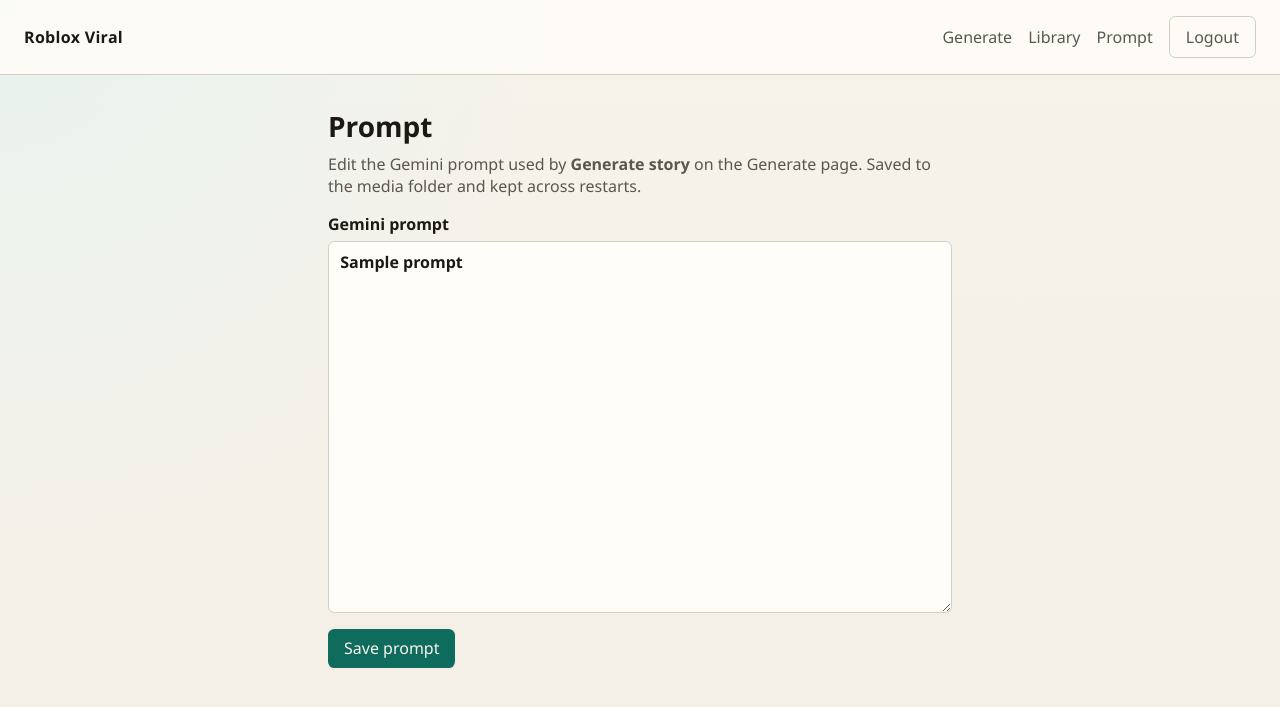
After one commit to gonereng/viral-roblox, a FastAPI app: template src/roblox_viral/web/templates/prompt.html in a window 1280 px wide. The commit adds this page. Shown: the top 707 px of the page. Run offline with FastAPI, Linux system fonts and the light colour scheme; the template is opened without the code that fills it: most values are stand-ins (such as "Sample title", 1, 10 or a date in 2020); parts of the project's set-up code (start-up, migrations or seed data) failed here and were passed over.

Commit message:
feat(web): add editable Prompt page
Co-authored-by: Cursor <cursoragent@cursor.com>

```diff
--- a/src/roblox_viral/web/app.py
+++ b/src/roblox_viral/web/app.py
@@ -27,6 +27,7 @@ from roblox_viral.web.config import Settings, get_settings
 from roblox_viral.web.jobs import BusyError, JobManager
 from roblox_viral.web import library as library_mod
 from roblox_viral.web.library import delete_source, list_outputs, list_sources, save_upload
+from roblox_viral.web.prompt import load_prompt, save_prompt
 from roblox_viral.web.voices import DEFAULT_VOICE, VoiceInfo, list_english_voices
 
 WEB_DIR = Path(__file__).resolve().parent
@@ -194,6 +195,52 @@ def create_app(settings: Settings | None = None) -> FastAPI:
             )
         return RedirectResponse("/library", status_code=HTTP_303_SEE_OTHER)
 
+    @app.get("/prompt", response_class=HTMLResponse)
+    def prompt_page(
+        request: Request,
+        _: None = Depends(require_login),
+    ) -> HTMLResponse:
+        settings = request.app.state.settings
+        return templates.TemplateResponse(
+            request,
+            "prompt.html",
+            {
+                "prompt": load_prompt(settings),
+                "error": None,
+                "message": None,
+            },
+        )
+
+    @app.post("/prompt", response_model=None)
+    async def prompt_save(
+        request: Request,
+        prompt: str = Form(...),
+        _: None = Depends(require_login),
+    ) -> Response:
+        settings = request.app.state.settings
+        try:
+            save_prompt(settings, prompt)
+        except ValueError as exc:
+            return templates.TemplateResponse(
+                request,
+                "prompt.html",
+                {
+                    "prompt": prompt,
+                    "error": str(exc),
+                    "message": None,
+                },
+                status_code=400,
+            )
+        return templates.TemplateResponse(
+            request,
+            "prompt.html",
+            {
+                "prompt": load_prompt(settings),
+                "error": None,
+                "message": "Prompt saved.",
+            },
+        )
+
     @app.post("/api/jobs")
     async def create_job(
         request: Request,
--- a/src/roblox_viral/web/templates/base.html
+++ b/src/roblox_viral/web/templates/base.html
@@ -13,6 +13,7 @@
     <nav>
       <a href="/">Generate</a>
       <a href="/library">Library</a>
+      <a href="/prompt">Prompt</a>
       <form class="logout" method="post" action="/logout">
         <button type="submit">Logout</button>
       </form>
--- /dev/null
+++ b/src/roblox_viral/web/templates/prompt.html
@@ -0,0 +1,24 @@
+{% extends "base.html" %}
+{% block title %}Prompt — Roblox Viral{% endblock %}
+{% block content %}
+  <h1>Prompt</h1>
+  <p class="lede">
+    Edit the Gemini prompt used by <strong>Generate story</strong> on the Generate page.
+    Saved to the media folder and kept across restarts.
+  </p>
+
+  {% if error %}
+  <p class="error">{{ error }}</p>
+  {% endif %}
+  {% if message %}
+  <p class="ok">{{ message }}</p>
+  {% endif %}
+
+  <form class="prompt-form" method="post" action="/prompt">
+    <label>
+      Gemini prompt
+      <textarea id="prompt" name="prompt" rows="16" required>{{ prompt }}</textarea>
+    </label>
+    <button type="submit">Save prompt</button>
+  </form>
+{% endblock %}
```
Also changed, not shown: tests/web/test_prompt_routes.py (added, +47 -0 lines).
